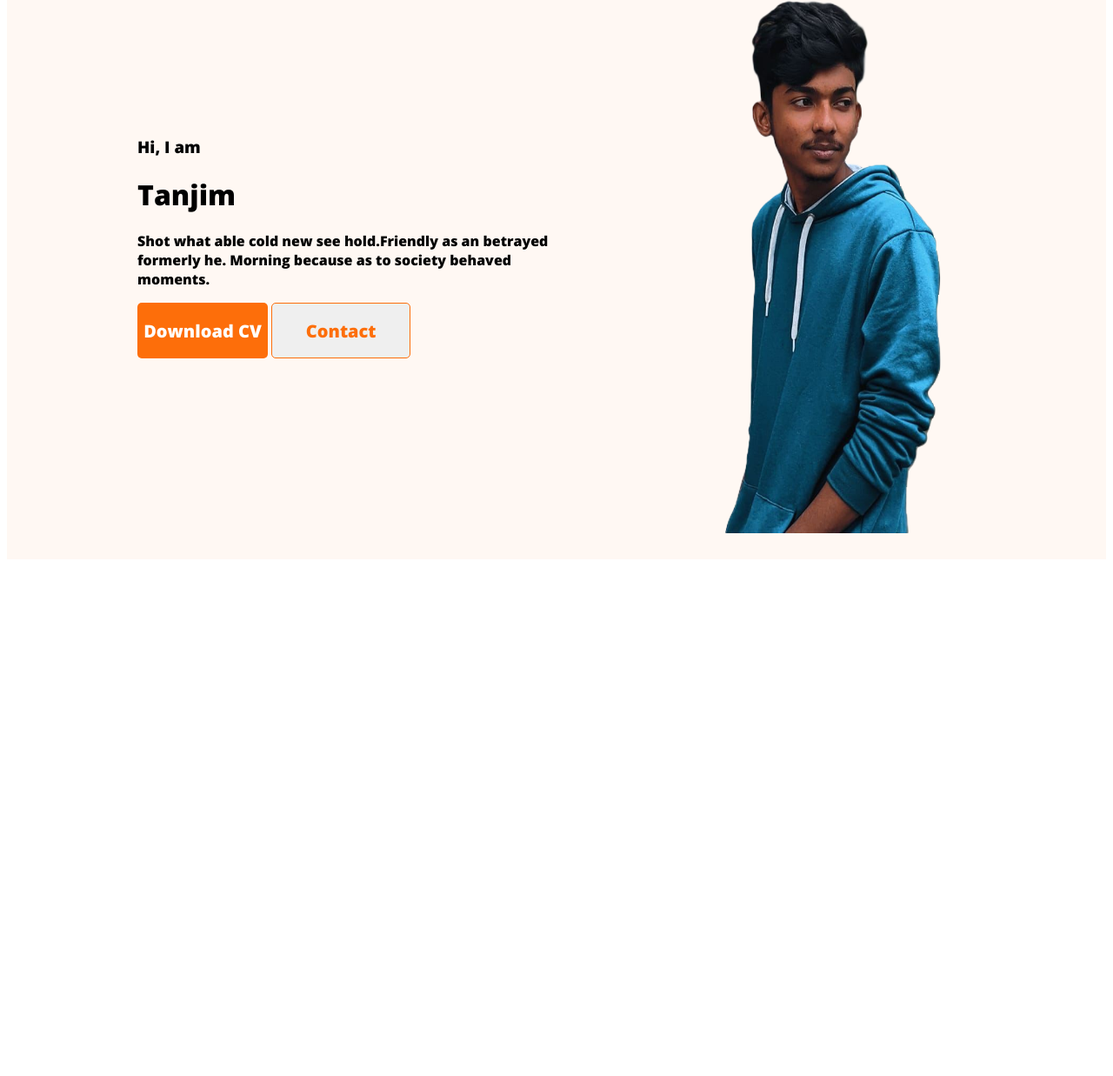
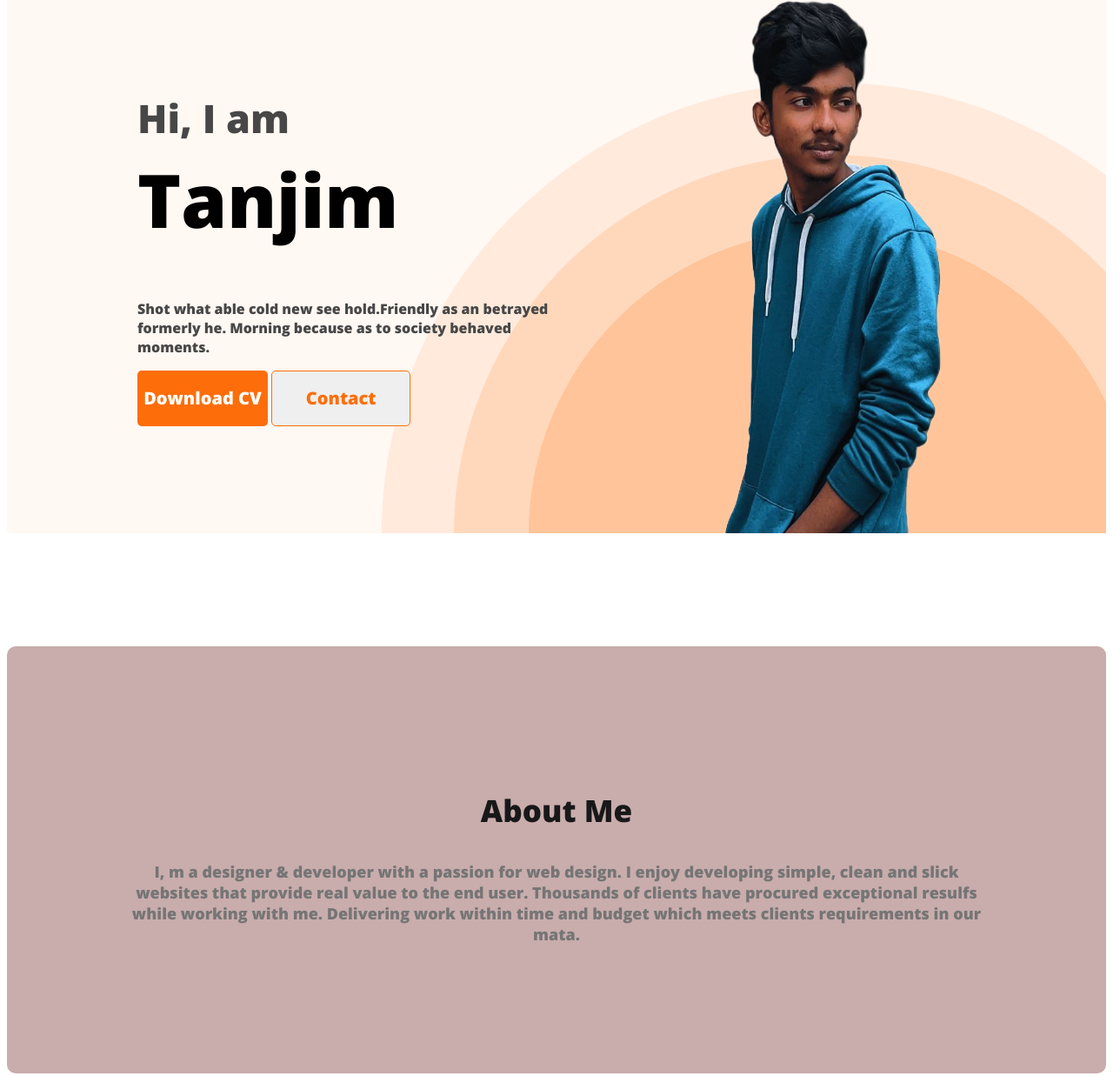
Before and after one commit to tanjimN4/web-developer-fill, a plain HTML site: page index.html in a window 1280 px wide. Shown: the part 237-1474 px from the top of the page at 87% size. Before the commit the page ends 888 px from the top, so only its background shows below. Drawn offline with nearby package versions, Linux system fonts and the light colour scheme.

Commit message:
about detels

```diff
--- a/index.html
+++ b/index.html
@@ -21,17 +21,24 @@
             </ul>
         </nav>
         <div class="banar">
-            <div>
+            <div class="content">
            <h3 class="hi">Hi, I  am</h3>
            <h1 class="tanjim">Tanjim</h1>
-           <p>Shot what able cold new see hold.Friendly as an betrayed formerly he. Morning because as to society behaved moments.</p>
+           <p class="para">Shot what able cold new see hold.Friendly as an betrayed formerly he. Morning because as to society behaved moments.</p>
            <button class="primary">Download CV</button>
            <button class="primary2">Contact</button>
         </div>
        <img class="tanjimphoto" src="images/tanjim.png" alt="">
         </div>
     </header>
-    <main></main>
+    <main>
+        <section class="about">
+            <h3 class="About-Me">About Me</h3>
+            <p class="descripshion">I, m a designer & developer with a passion for web design. I enjoy developing simple, clean and slick websites that provide real value to the end user. Thousands of clients have procured exceptional resulfs while working with me. Delivering work within time and budget which meets clients requirements in our mata.</p>
+
+
+        </section>
+    </main>
 
     <footer></footer>
 </body>
--- a/style.css
+++ b/style.css
@@ -1,13 +1,15 @@
-nav{
+nav {
     display: flex;
     justify-content: space-between;
     align-items: center;
     margin: 0px 200px;
 }
-body{
+
+body {
     font-family: 'Open Sans', sans-serif;
 }
-.fist{
+
+.fist {
     color: var(--Dark-01, #181818);
 
     font-family: Open Sans;
@@ -16,22 +18,27 @@ font-style: normal;
     font-weight: 800;
     line-height: normal;
 }
-.second{
+
+.second {
     color: orangered;
 }
-nav > ul{
+
+nav>ul {
     display: flex;
     align-items: center;
 }
-nav li{
+
+nav li {
     list-style: none;
     margin-right: 50px;
 }
-nav a{
+
+nav a {
     text-decoration: none;
     color: var(--Dark-02, #474747);
 }
-.primary{
+
+.primary {
     width: 150px;
     height: 64px;
     flex-shrink: 0;
@@ -45,15 +52,22 @@ font-weight: 700;
     line-height: normal;
     border: none;
 }
-.header{
+
+.header {
     background: #FFF8F3;
+    background-image: url(images/header_bg.png);
+    background-repeat: no-repeat;
+    background-position: bottom right;
 }
-.banar{
-    padding: 30px 30px 30px 150px;
+
+.banar {
+    padding: 30px 30px 0px 150px;
     display: flex;
     align-items: center;
+    justify-content: space-between;
 }
-.primary2{
+
+.primary2 {
     color: #FD6E0A;
     text-align: center;
     font-family: Open Sans;
@@ -69,8 +83,53 @@ flex-shrink: 0;
     border-radius: 5px;
     border: 1px solid #FD6E0A;
 }
-.tanjimphoto{
+
+.tanjimphoto {
     width: 584px;
     height: 676px;
     flex-shrink: 0;
+
 }
+
+.hi {
+    margin-bottom: 0;
+    font-size: 45px;
+    color: #474747;
+}
+
+.tanjim {
+    margin-top: 5px;
+    font-size: 85px;
+    font-weight: 700;
+    margin-bottom: 10;
+}
+
+.para {
+    margin-top: 0;
+    color: #474747;
+}
+
+.content {
+    width: 585;
+}
+
+.about {
+    padding: 130px;
+    border-radius: 10px;
+    background: #c9acac;
+    margin: 130px 0;
+}
+
+.About-Me {
+    color: #181818;
+    text-align: center;
+    font-size: 35px;
+    font-weight: 700;
+}
+
+.descripshion {
+    color: #757575;
+    text-align: center;
+    font-size: 18px;
+
+}
```
Lines whose indentation alone changed are shown as unchanged.
